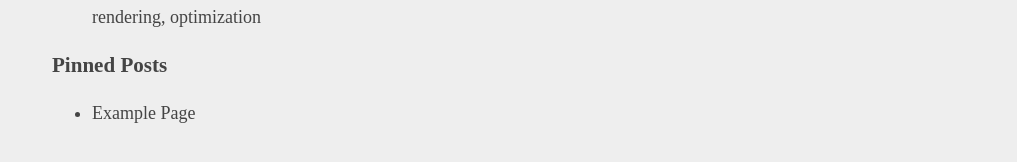
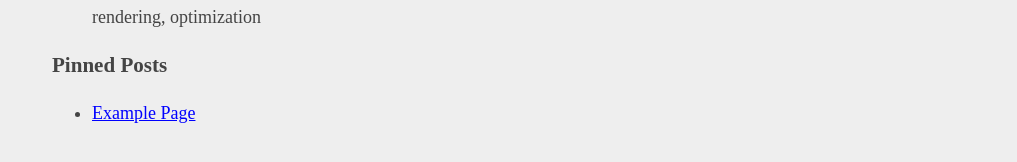
Before and after one commit to bakjedev/bakjedev.github.io, a Jekyll site: the page built from index.md, in a window 1280 px wide. Shown: the part 510-672 px from the top of the page, without its empty margins (263-1280 px from the left). Built offline with Jekyll 4.4.1, drawn with Linux system fonts in a browser that asks for light colours.

Commit message:
link color styling

```diff
--- a/assets/style.css
+++ b/assets/style.css
@@ -17,14 +17,21 @@ nav {
 }
 
 a {
-  color: #444;
-  text-decoration: none;
+  color: blue;
+}
+
+a:visited {
+  color: purple;
 }
 
 nav a {
   text-decoration: none;
   color: #333;
   padding: 0 10px;
+}
+
+nav a:visited {
+  color: #333
 }
 
 .stuff-right {
```
